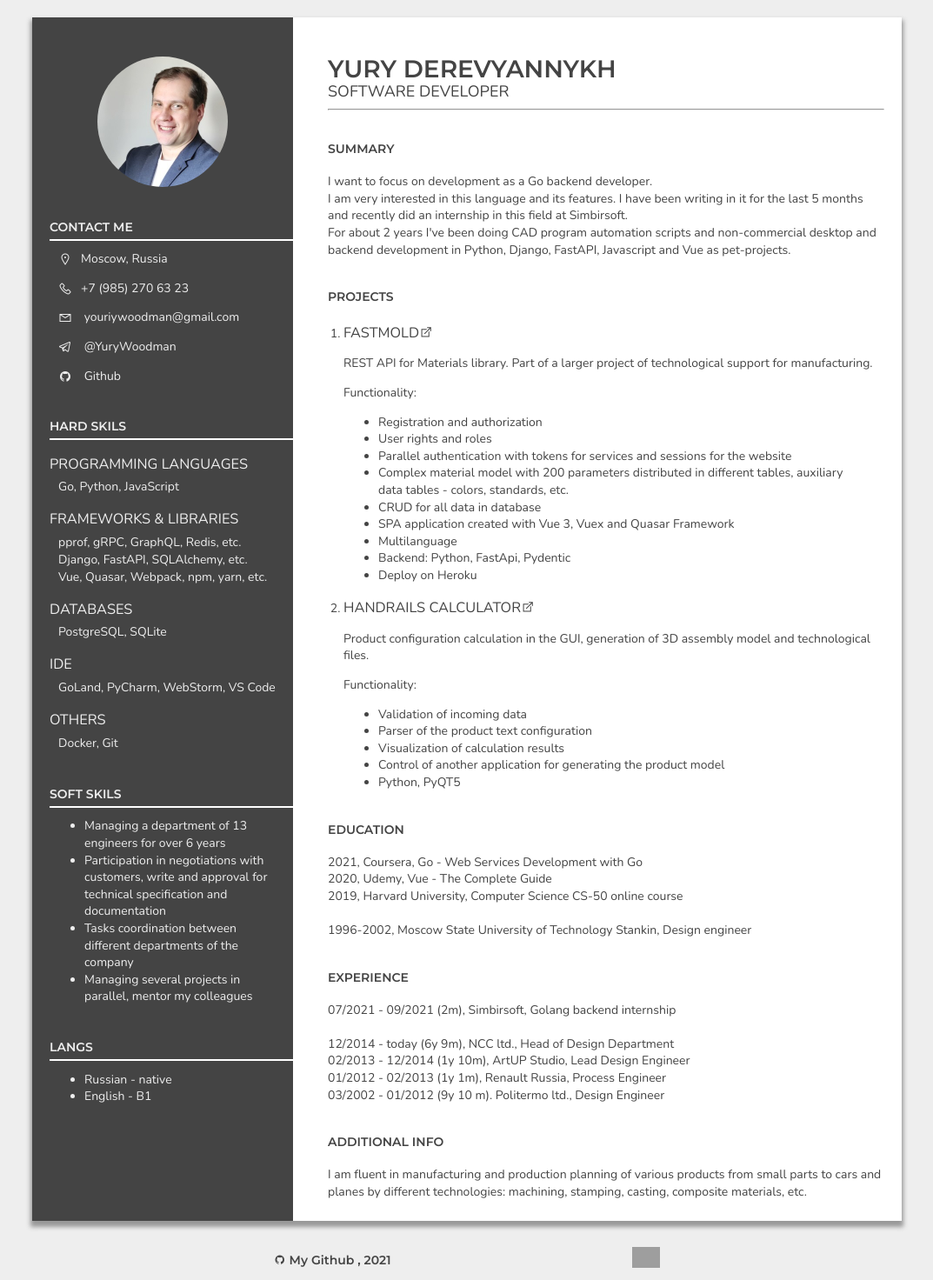
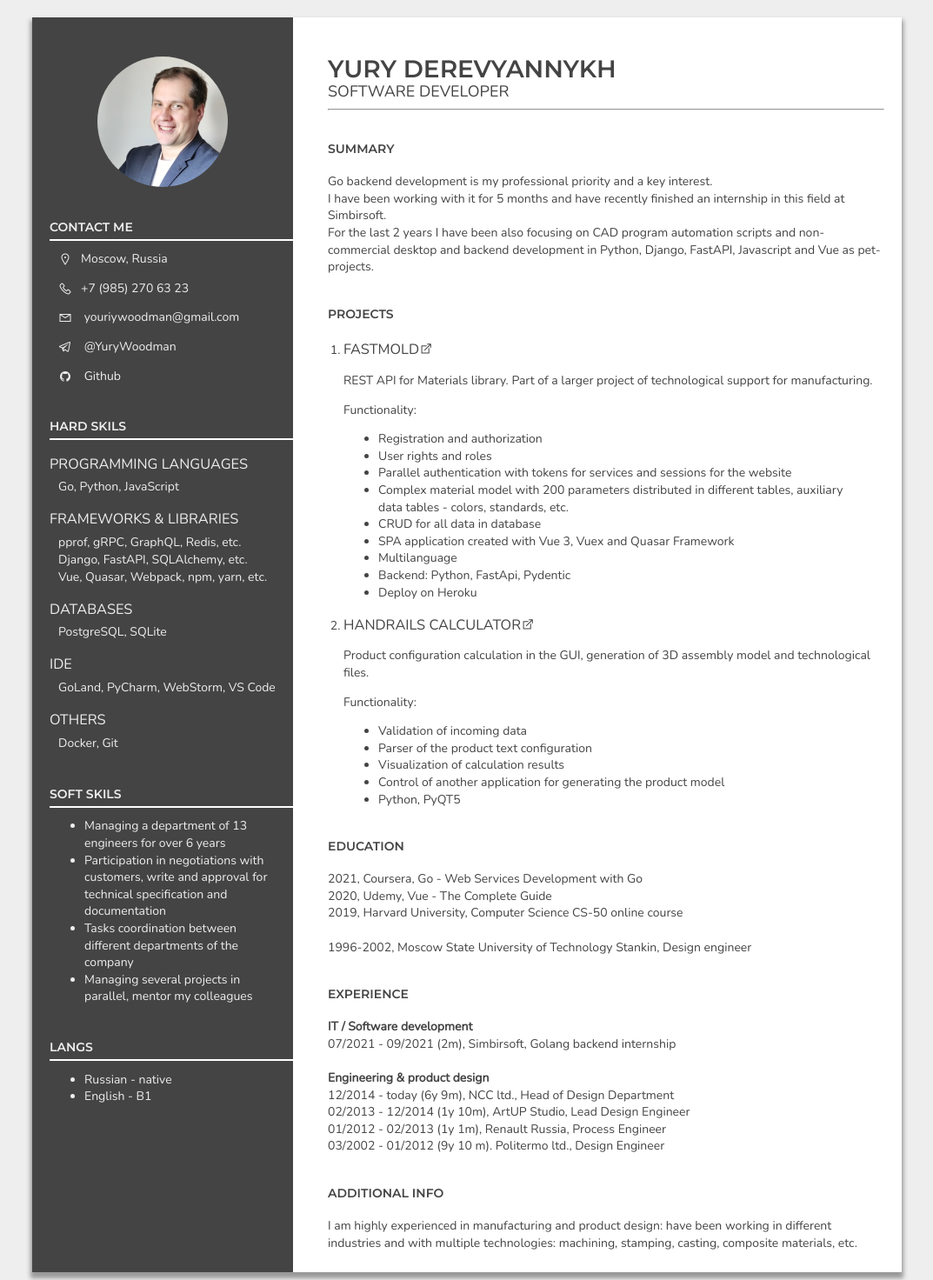
Before and after one commit to Woodman5/rsschool-cv, a plain HTML site: page index.html in a window 1280 px wide. Shown: the top 1472 px of the page at 87% size, without its empty margins (103-1176 px from the left). Drawn offline with nearby package versions, Linux system fonts and the light colour scheme; grey boxes are pictures that could not be loaded.

Commit message:
edit summary, info

```diff
--- a/index.html
+++ b/index.html
@@ -93,10 +93,9 @@
             <section>
               <h2 class="right-tittle">Summary</h2>
               <p>
-                I want to focus on development as a Go backend developer.<br />
-                I am very interested in this language and its features. I have been writing in it for the last 5 months
-                and recently did an internship in this field at Simbirsoft.<br />
-                For about 2 years I've been doing CAD program automation scripts and non-commercial desktop and backend
+                Go backend development is my professional priority and a key interest.<br />
+                I have been working with it for 5 months and have recently finished an internship in this field at Simbirsoft.<br />
+                For the last 2 years I have been also focusing on CAD program automation scripts and non-commercial desktop and backend
                 development in Python, Django, FastAPI, Javascript and Vue as pet-projects.
               </p>
             </section>
@@ -161,8 +160,10 @@
             <section>
               <h2 class="right-tittle">Experience</h2>
               <p>
+                <b>IT / Software development</b><br />
                 07/2021 - 09/2021 (2m), Simbirsoft, Golang backend internship<br /><br />
 
+                <b>Engineering & product design</b><br />
                 12/2014 - today (6y 9m), NCC ltd., Head of Design Department<br />
                 02/2013 - 12/2014 (1y 10m), ArtUP Studio, Lead Design Engineer<br />
                 01/2012 - 02/2013 (1y 1m), Renault Russia, Process Engineer<br />
@@ -172,8 +173,8 @@
             <section>
               <h2 class="right-tittle">Additional info</h2>
               <p>
-                I am fluent in manufacturing and production planning of various products from small parts to cars and
-                planes by different technologies: machining, stamping, casting, composite materials, etc.
+                I am highly experienced in manufacturing and product design: have been working in different industries
+                and with multiple technologies: machining, stamping, casting, composite materials, etc.
               </p>
             </section>
           </div>
```
